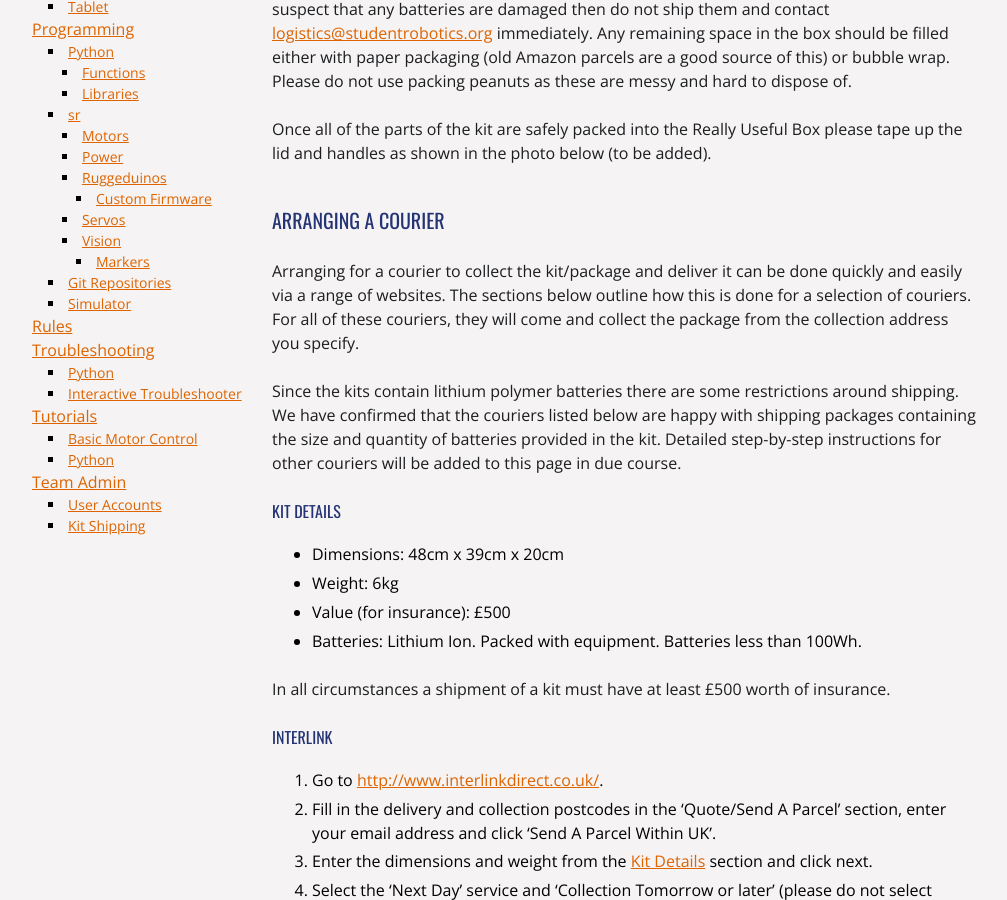
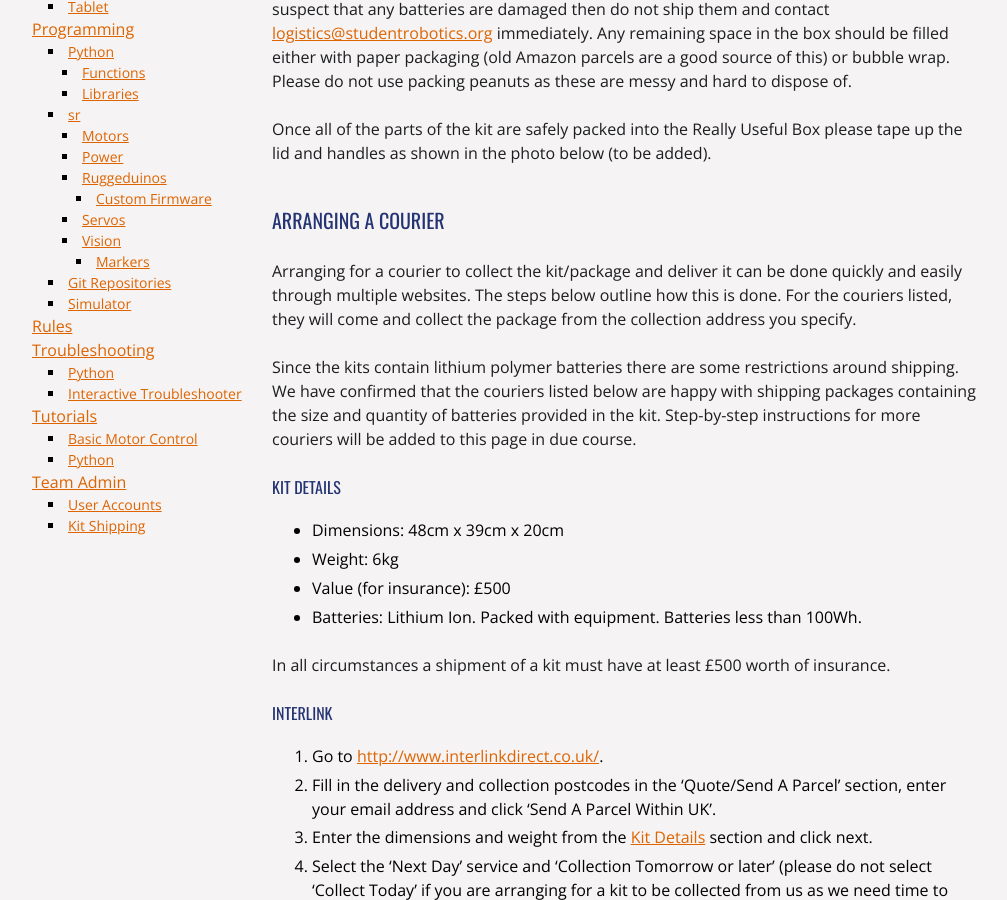
Before and after one commit to srobo/docs, a Jekyll site: the page built from team_admin/kit_shipping.md, in a window 1280 px wide and 900 px high, scrolled down 481 px. Shown: the whole window, without its empty margins (136-1143 px from the left). Built offline with Jekyll 4.4.1, drawn with Linux system fonts in a browser that asks for light colours; nearby versions of some CDN libraries; comment, search, counter and statistics services are not loaded.

Commit message:
Improve wording of step-by-step courier intro

```diff
--- a/team_admin/kit_shipping.md
+++ b/team_admin/kit_shipping.md
@@ -13,9 +13,9 @@ When shipping a complete kit (rather than a single part) it should be shipped in
 Once all of the parts of the kit are safely packed into the Really Useful Box please tape up the lid and handles as shown in the photo below (to be added).
 
 ## Arranging a Courier
-Arranging for a courier to collect the kit/package and deliver it can be done quickly and easily via a range of websites. The sections below outline how this is done for a selection of couriers. For all of these couriers, they will come and collect the package from the collection address you specify.
+Arranging for a courier to collect the kit/package and deliver it can be done quickly and easily through multiple websites. The steps below outline how this is done. For the couriers listed, they will come and collect the package from the collection address you specify.
 
-Since the kits contain lithium polymer batteries there are some restrictions around shipping. We have confirmed that the couriers listed below are happy with shipping packages containing the size and quantity of batteries provided in the kit. Detailed step-by-step instructions for other couriers will be added to this page in due course.
+Since the kits contain lithium polymer batteries there are some restrictions around shipping. We have confirmed that the couriers listed below are happy with shipping packages containing the size and quantity of batteries provided in the kit. Step-by-step instructions for more couriers will be added to this page in due course.
 
 ### Kit Details
 
```
